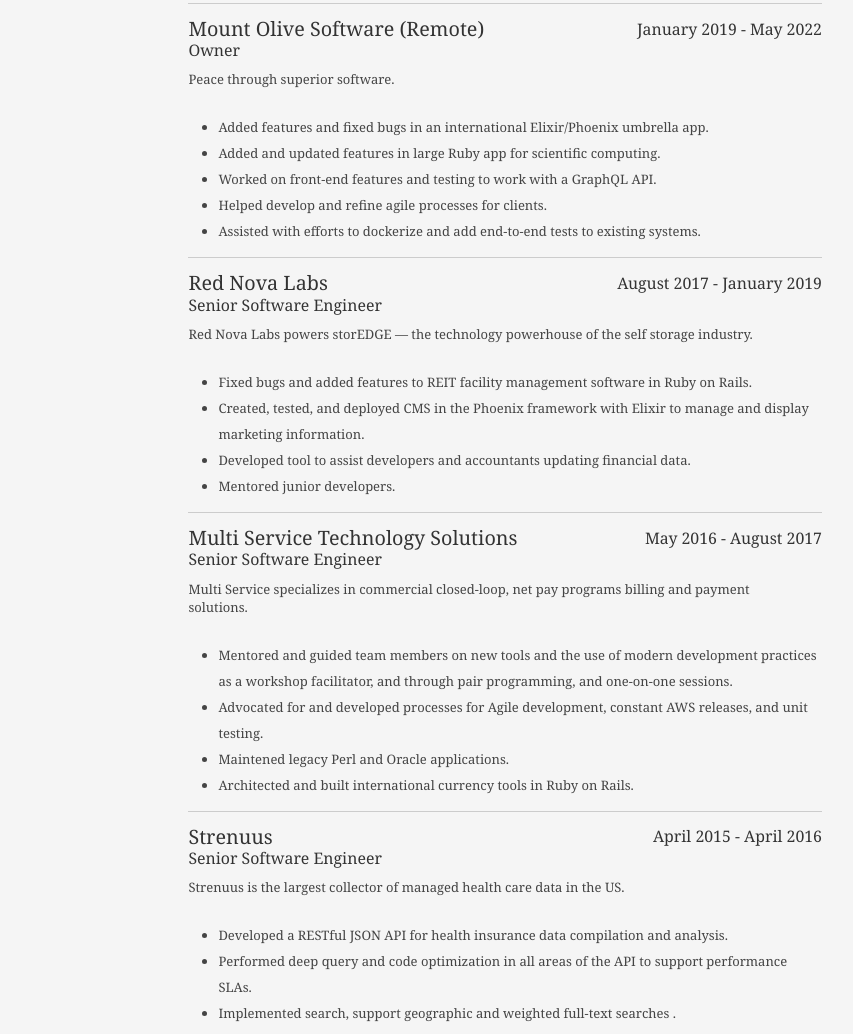
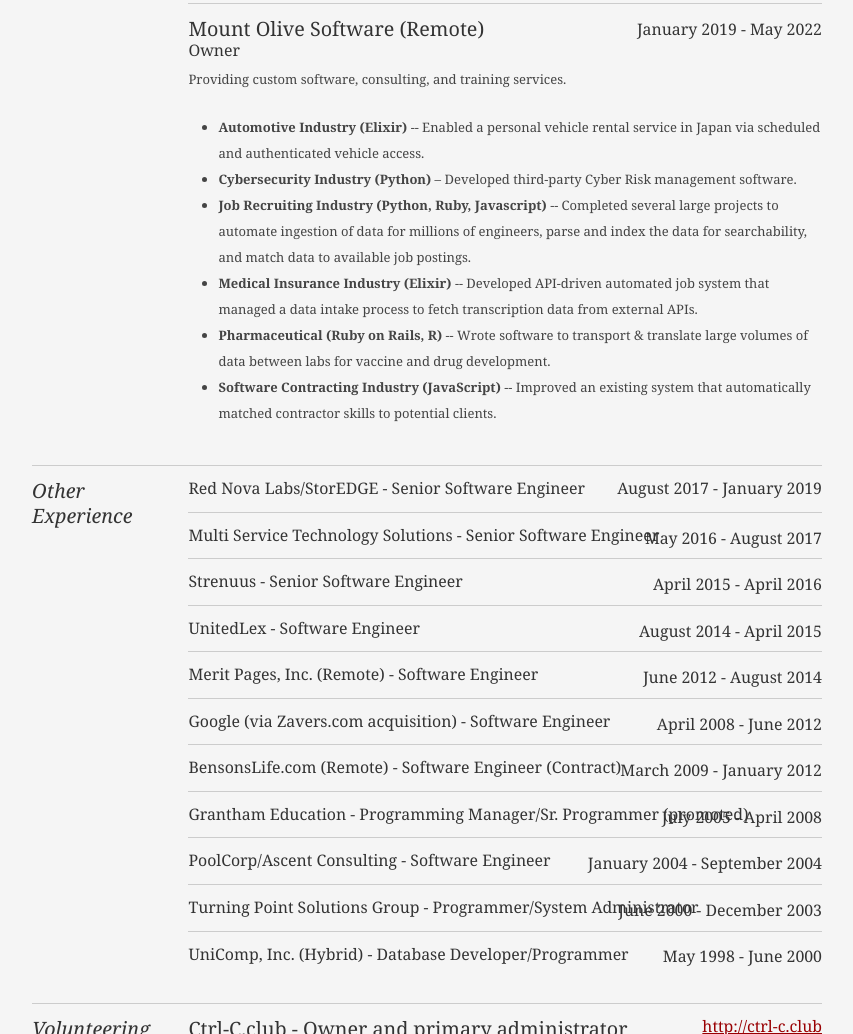
Before and after one commit to Calamitous/calamitylane.com, a plain HTML site: page resume.html in a window 1280 px wide. Shown: the part 1766-2800 px from the top of the page, without its empty margins (213-1066 px from the left). Drawn offline with Linux system fonts and the light colour scheme.

Commit message:
Added volunteering and some formatting tweaks

```diff
--- a/resume.html
+++ b/resume.html
@@ -49,7 +49,7 @@
                 </div>
                 <div class="yui-u">
                   <p class="enlarge">
-                  Director of Engineering with a proven track record in leading and managing cross-functional development teams, driving innovation, and improving engineering processes.
+                  Director of Engineering with over 25 years of software experience, and a proven track record in leading and managing cross-functional development teams, driving innovation, and improving engineering processes.
                   <!-- Skilled in mentoring and fostering collaboration among engineers to deliver high-quality software solutions. Strong technical expertise in Ruby, Rails, React, Elixir, SQL, and more. -->
                   <!-- Dedicated to creating quality software and contributing to the success of organizations. -->
 
@@ -58,7 +58,7 @@
                 </div>
               </div>
 
-              <div class="yui-gf">
+              <div class="yui-gf page-ender">
 
                 <div class="yui-u first">
                   <h2>Experience</h2>
@@ -117,7 +117,7 @@
                       <li>
                         <strong>Efficiency and Streamlined Processes</strong> -- Designed and implemented a mapping feature enabling automatic reporting in industry-standard frameworks without manual re-assessments.
                         <ul>
-                          <li>Feature was delivered within within time estimates and reduced customer overhead and confusion.</li>
+                          <li>Feature was delivered within time estimates and reduced customer overhead and confusion.</li>
                           <li>It was called "the most successful feature ever launched" at the company.</li>
                           <li><a href="https://www.businesswire.com/news/home/20210429005252/en/Third-Parties-See-Massive-Benefits-from-CyberGRX-Assessments-with-Framework-Mapper">BusinessWire article about the Framework Mapper.</a></li>
                         </ul>
@@ -137,137 +137,108 @@
                     <h2>Mount Olive Software (Remote)</h2>
                     <h3>Owner</h3>
                     <h4>January 2019 - May 2022</h4>
-                    <p>Peace through superior software.</p>
+                    <p>Providing custom software, consulting, and training services.</p>
                     <ul class="responsibilities">
-                      <li>Added features and fixed bugs in an international Elixir/Phoenix umbrella app.</li>
-                      <li>Added and updated features in large Ruby app for scientific computing.</li>
-                      <li>Worked on front-end features and testing to work with a GraphQL API.</li>
-                      <li>Helped develop and refine agile processes for clients.</li>
-                      <li>Assisted with efforts to dockerize and add end-to-end tests to existing systems.</li>
+                      <li><strong>Automotive Industry (Elixir)</strong> -- Enabled a personal vehicle rental service in Japan via scheduled and authenticated vehicle access.</li>
+                      <li><strong>Cybersecurity Industry (Python)</strong> – Developed third-party Cyber Risk management software. </li>
+                      <li><strong>Job Recruiting Industry (Python, Ruby, Javascript)</strong> -- Completed several large projects to automate ingestion of data for millions of engineers, parse and index the data for searchability, and match data to available job postings.</li>
+                      <li><strong>Medical Insurance Industry (Elixir)</strong> -- Developed API-driven automated job system that managed a data intake process to fetch transcription data from external APIs.</li>
+                      <li><strong>Pharmaceutical (Ruby on Rails, R)</strong> -- Wrote software to transport & translate large volumes of data between labs for vaccine and drug development.</li>
+                      <li><strong>Software Contracting Industry (JavaScript)</strong> -- Improved an existing system that automatically matched contractor skills to potential clients.</li>
                     </ul>
                   </div>
 
-                  <div class="job">
-                    <h2>Red Nova Labs</h2>
-                    <h3>Senior Software Engineer</h3>
+                </div><!--// .yui-u -->
+              </div><!-- End Experience -->
+
+              <div class="yui-gf">
+
+                <div class="yui-u first">
+                  <h2>Other Experience</h2>
+                </div>
+
+                <div class="yui-u">
+                  <div class="job first-listing">
+                    <h3>Red Nova Labs/StorEDGE - Senior Software Engineer</h3>
                     <h4>August 2017 - January 2019</h4>
-                    <p>Red Nova Labs powers storEDGE — the technology powerhouse of the self storage industry.</p>
-                    <ul class="responsibilities">
-                      <li>Fixed bugs and added features to REIT facility management software in Ruby on Rails.</li>
-                      <li>Created, tested, and deployed CMS in the Phoenix framework with Elixir to manage and display marketing information.</li>
-                      <li>Developed tool to assist developers and accountants updating financial data.</li>
-                      <li>Mentored junior developers.</li>
-                    </ul>
                   </div>
 
                   <div class="job">
-                    <h2>Multi Service Technology Solutions</h2>
-                    <h3>Senior Software Engineer</h3>
+                    <h3>Multi Service Technology Solutions - Senior Software Engineer</h3>
                     <h4>May 2016 - August 2017</h4>
-                    <p>Multi Service specializes in commercial closed-loop, net pay programs billing and payment solutions.</p>
-                    <ul class="responsibilities">
-                      <li>Mentored and guided team members on new tools and the use of modern development practices as a workshop facilitator, and through pair programming, and one-on-one sessions.</li>
-                      <li>Advocated for and developed processes for Agile development, constant AWS releases, and unit testing.</li>
-                      <li>Maintened legacy Perl and Oracle applications.</li>
-                      <li>Architected and built international currency tools in Ruby on Rails.</li>
-                    </ul>
                   </div>
 
                   <div class="job">
-                    <h2>Strenuus</h2>
-                    <h3>Senior Software Engineer</h3>
+                    <h3>Strenuus - Senior Software Engineer</h3>
                     <h4>April 2015 - April 2016</h4>
-                    <p>Strenuus is the largest collector of managed health care data in the US.</p>
-                    <ul class="responsibilities">
-                      <li>Developed a RESTful JSON API for health insurance data compilation and analysis.</li>
-                      <li>Performed deep query and code optimization in all areas of the API to support performance SLAs.</li>
-                      <li>Implemented search, support geographic and weighted full-text searches .</li>
-                      <li>Developed import processes to generate gigabytes of deeply structured data on a nightly basis.</li>
-                    </ul>
                   </div>
 
                   <div class="job">
-                    <h2>UnitedLex</h2>
-                    <h3>Software Engineer</h3>
+                    <h3>UnitedLex - Software Engineer</h3>
                     <h4>August 2014 - April 2015</h4>
-                    <p>UnitedLex is a global leader in legal and data solutions</p>
-                    <ul class="responsibilities">
-                      <li>Built out service layer, exposing RESTful API for monitoring and managing large data intake jobs.</li>
-                      <li>Assisted in the architecture and development of a work distribution engine.</li>
-                      <li>Used Knockout.js to build and modify UI with a full suite of unit tests.</li>
-                    </ul>
                   </div>
 
                   <div class="job">
-                    <h2>Merit Pages, Inc. (Remote)</h2>
-                    <h3>Software Engineer</h3>
+                    <h3>Merit Pages, Inc. (Remote) - Software Engineer</h3>
                     <h4>June 2012 - August 2014</h4>
-                    <p>Merit helps its customers get attention for their schools, for their students, and for themselves.</p>
-                    <ul class="responsibilities">
-                      <li>Developed new MeritPages.com product while maintaining existing legacy software.</li>
-                      <li>Developed data warehouse for ad-hoc and customer reporting and graphing</li>
-                      <li>Implemented code quality thresholds, unit testing, and architecture reviews</li>
-                    </ul>
                   </div>
 
                   <div class="job">
-                    <h2>Google (via acquisition)</h2>
-                    <h3>Software Engineer</h3>
-                    <h4>September 2011 - June 2012</h4>
-                    <p>Google's mission is to organize the world's information and make it universally accessible and useful.</p>
-                    <ul class="responsibilities">
-                      <li>Facilitated acquisition by implementing dynamic branding in authentication server.</li>
-                      <li>Implemented SSO authentication integration solution for retailers</li>
-                      <li>Redesigned cross-team workflows to support Zavers' back-end services with Google's infrastructre</li>
-                    </ul>
+                    <h3>Google (via Zavers.com acquisition) - Software Engineer</h3>
+                    <h4>April 2008 - June 2012</h4>
                   </div>
 
                   <div class="job">
-                    <h2>Zavers.com (acquired by Google)</h2>
-                    <h3>Software Engineer</h3>
-                    <h4>April 2008 - September 2011</h4>
-                    <p>Zavers.com was a SAAS startup, provididing a digital coupon platform integrated at the point of sale.</p>
-                    <p>
-                    </p><ul class="responsibilities">
-                      <li>Participated in the architecture, design, and implementation of a scalable SAAS service in Ruby on Rails.</li>
-                      <li>Built and maintained a thorough test suite with RSpec, Selenium, Test::Unit and Webrat.</li>
-                      <li>Assisted in the development of new processes to improve deployment.</li>
-                      <li>Performed testing, monitoring, data generation, and load testing.</li>
-                    </ul>
-                  </div>
-
-                  <div class="job">
-                    <h2>BensonsLife.com (Remote)</h2>
-                    <h3>Software Engineer (Contract)</h3>
+                    <h3>BensonsLife.com (Remote) - Software Engineer (Contract)</h3>
                     <h4>March 2009 - January 2012</h4>
                   </div>
 
                   <div class="job">
-                    <h2>Grantham Education Corporation</h2>
-                    <h3>Programming Manager/Senior Programmer (promoted)</h3>
+                    <h3>Grantham Education - Programming Manager/Sr. Programmer (promoted)</h3>
                     <h4>July 2005 - April 2008</h4>
                   </div>
 
                   <div class="job">
-                    <h2>PoolCorp/Ascent Consulting</h2>
-                    <h3>Software Engineer</h3>
+                    <h3>PoolCorp/Ascent Consulting - Software Engineer</h3>
                     <h4>January 2004 - September 2004</h4>
                   </div>
 
                   <div class="job">
-                    <h2>Turning Point Solutions Group</h2>
-                    <h3>Programmer/System Administrator</h3>
+                    <h3>Turning Point Solutions Group - Programmer/System Administrator</h3>
                     <h4>June 2000 - December 2003</h4>
                   </div>
 
                   <div class="job">
-                    <h2>UniComp, Inc. (Hybrid)</h2>
-                    <h3>Database Developer/Programmer</h3>
+                    <h3>UniComp, Inc. (Hybrid) - Database Developer/Programmer</h3>
                     <h4>May 1998 - June 2000</h4>
                   </div>
 
                 </div><!--// .yui-u -->
               </div><!-- End Experience -->
+
+              <div class="yui-gf">
+
+                <div class="yui-u first">
+                  <h2>Volunteering</h2>
+                </div>
+
+                <div class="yui-u">
+                  <div class="project first-listing">
+                    <h2>Ctrl-C.club - Owner and primary administrator</h2>
+                    <h4><a href="http://ctrl-c.club">http://ctrl-c.club</a></h4>
+                    <p>Ctrl-C Club is a Linux server offering free SSH and web accounts to users who want to build webpages, chat online, learn Linux, play text console games, or practice writing software.  It one of the longest-running communities in the Tildeverse (tildeverse.org).</p>
+                  </div>
+                </div>
+
+                <div class="yui-u">
+                  <div class="project">
+                    <h2>LaunchCode - Mentor</h2>
+                    <h4><a href="https://www.launchcode.org/">https://www.launchcode.org/</a></h4>
+                    <p>Worked with an aspiring programmer to coach them through completing a learning project in Javascript. Helped them understand the development process from concept through delivery. Provided additional coaching on the job market and the software industry.</p>
+                  </div>
+                </div>
+
+              </div><!-- End Open Source Contributions -->
 
               <div class="yui-gf">
                 <div class="yui-u first">
```
Also changed, not shown: 1 other file.
